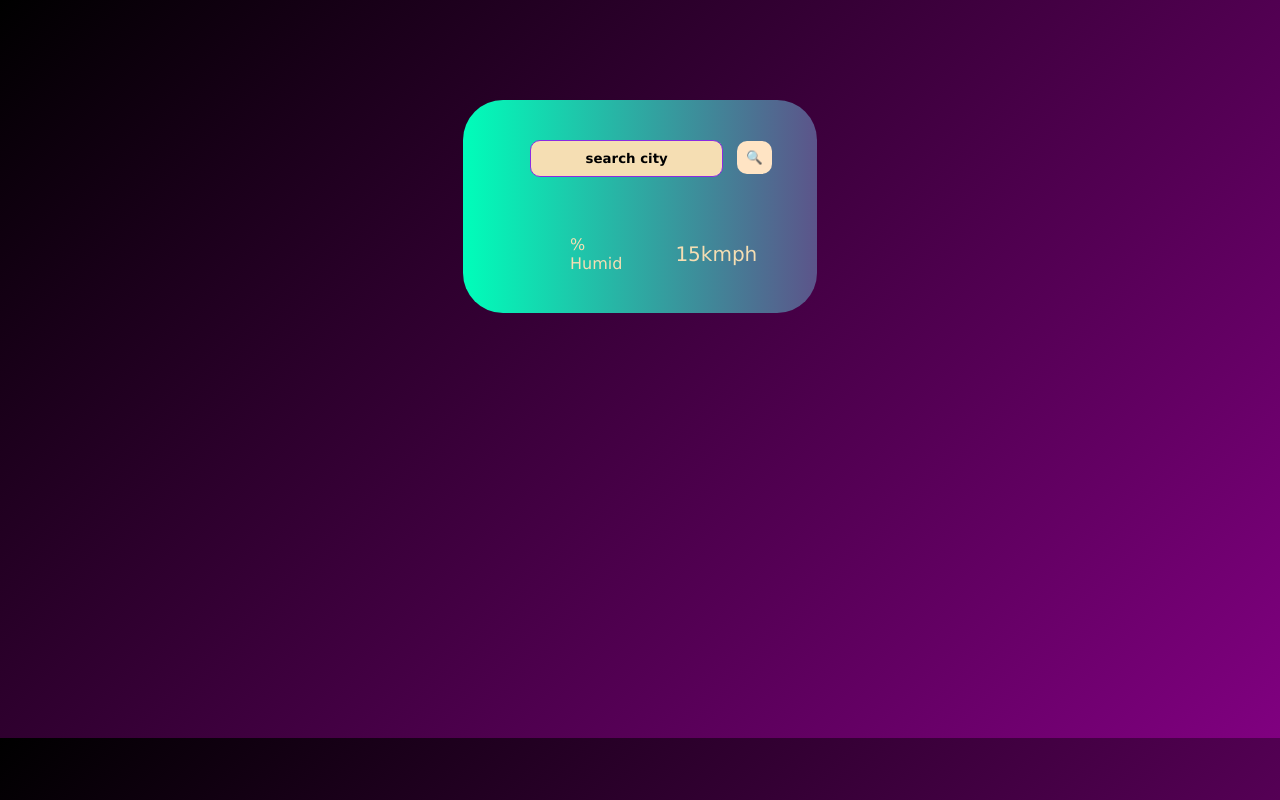
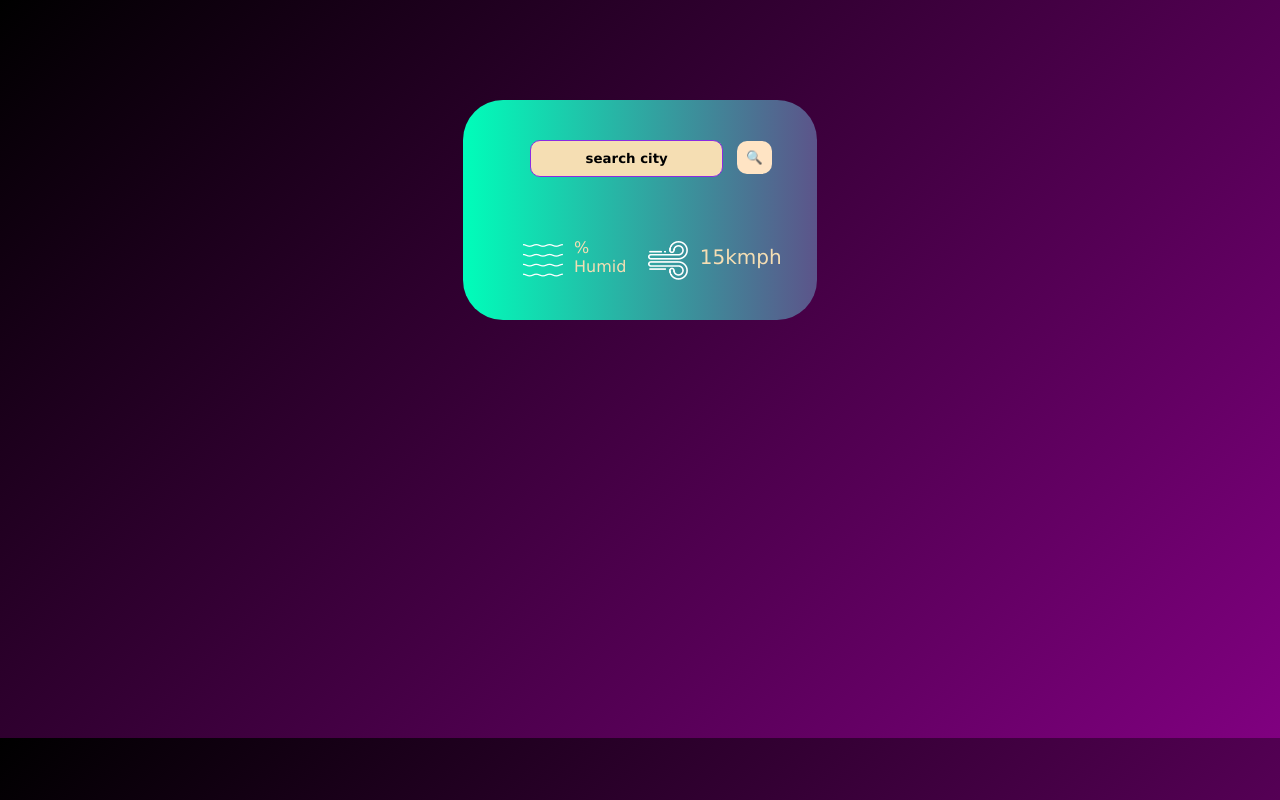
Before and after one commit to parthPandita05/Weatherapp, a plain HTML site: page index.html in a window 1280 px wide. Drawn offline with Linux system fonts and the light colour scheme; no server answers.

Commit message:
Update index.html

```diff
--- a/index.html
+++ b/index.html
@@ -6,7 +6,7 @@
     <title>Weather</title>
     <link rel="stylesheet" href="style.css">
     <link rel="stylesheet" href="https://cdnjs.cloudflare.com/ajax/libs/font-awesome/4.7.0/css/font-awesome.min.css">
-    <link rel="shortcut icon" href="img/clear.png">
+    <link rel="shortcut icon" href="clear.png">
 </head>
 <body>
 <div class="card">
@@ -17,20 +17,20 @@
     <div class="error"> <p>Invalid City Name.</p>
     </div>
     <div class="weather">
-        <img src="img/rain.png" class="weather_icon" alt="">
+        <img src="rain.png" class="weather_icon" alt="">
         <h1 class="temp">22*C </h1>
         <h2 class="city"> New York</h2>
     </div>
     <div class="details">
         <div class="col1">
-            <img src="img/humidity.png" alt="">
+            <img src="humidity.png" alt="">
             <div>
                 <p class="humidity"></p>
                 <p>% Humid</p>
             </div>
         </div>
         <div class="col2">
-            <img src="img/wind.png" alt="">
+            <img src="wind.png" alt="">
             <div>
                 <p class="wind">15kmph</p>
 
```
